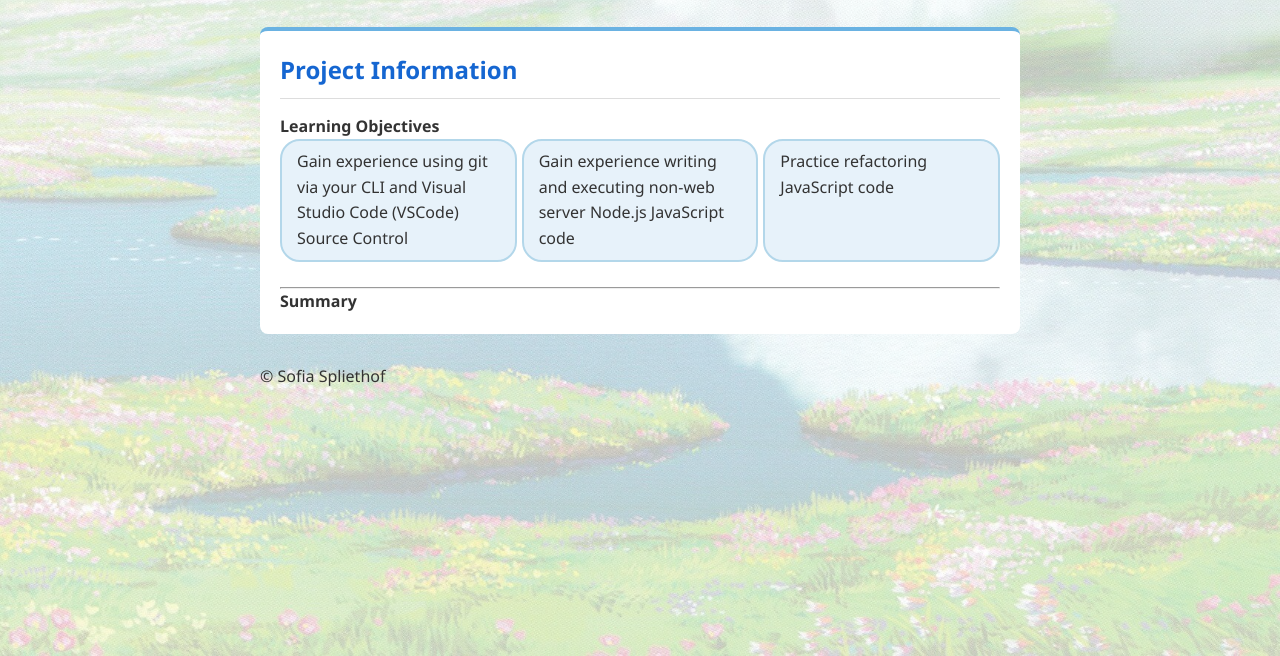
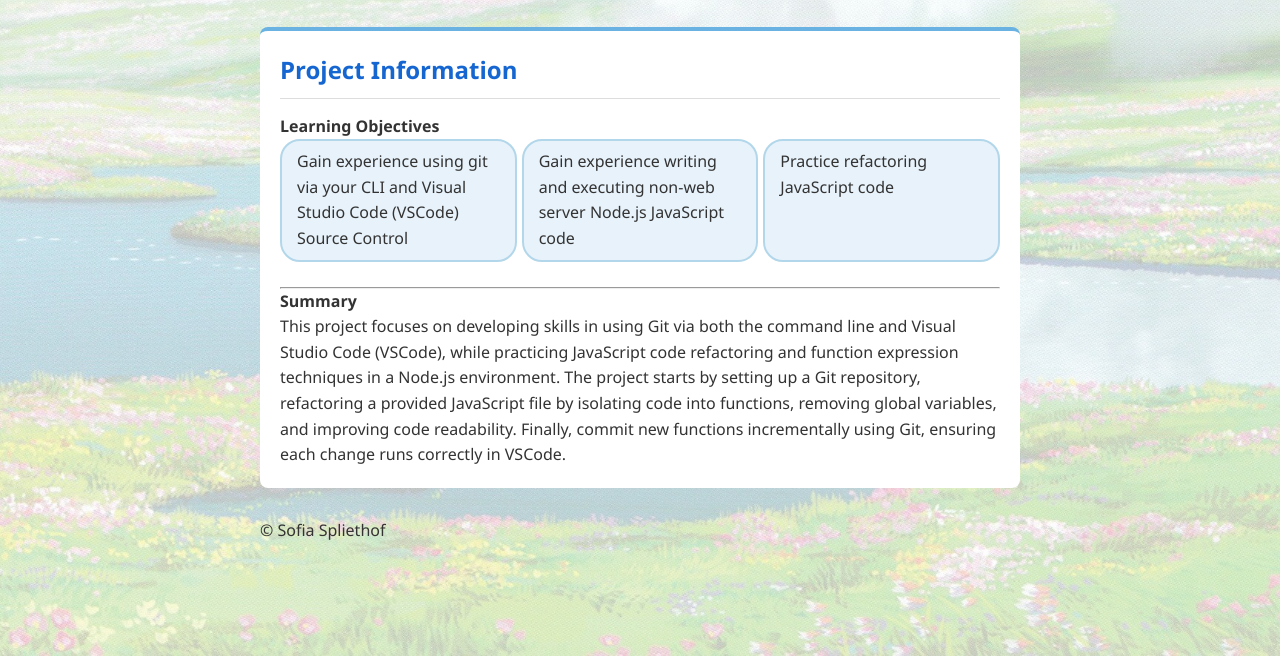
Before and after one commit to sofiaspliethof/cit281-p2, a plain HTML site: page index.html in a window 1280 px wide. Shown: the part 144-800 px from the top of the page. Drawn offline with Linux system fonts and the light colour scheme.

Commit message:
Update index.html

```diff
--- a/index.html
+++ b/index.html
@@ -22,7 +22,12 @@
             </ul>
             <hr>
             <h4>Summary</h4>
-            <p></p>
+            <p>
+                This project focuses on developing skills in using Git via both the command line and Visual Studio Code (VSCode),
+                while practicing JavaScript code refactoring and function expression techniques in a Node.js environment.
+                The project starts by setting up a Git repository, refactoring a provided JavaScript file by isolating code into functions, removing global variables, and improving code readability.
+                Finally, commit new functions incrementally using Git, ensuring each change runs correctly in VSCode.
+            </p>
         </section>
 
         <footer>
```
